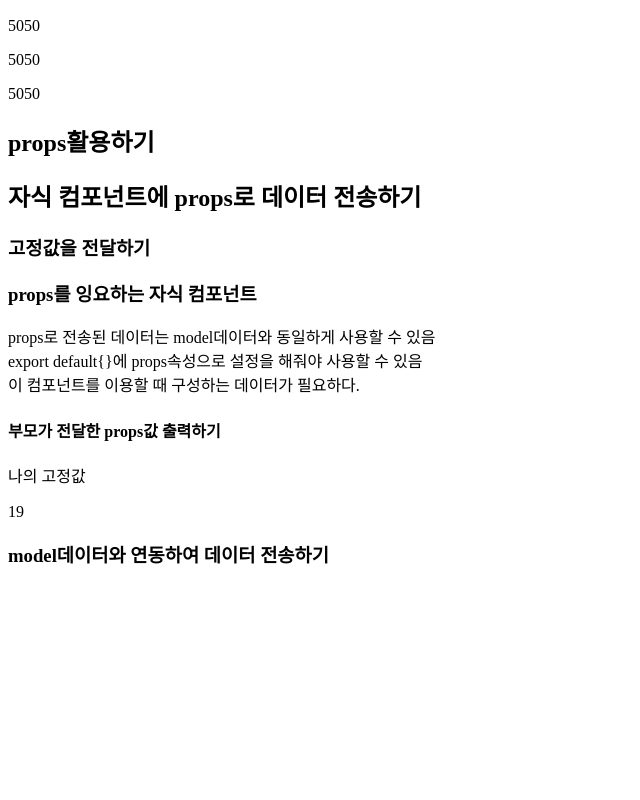
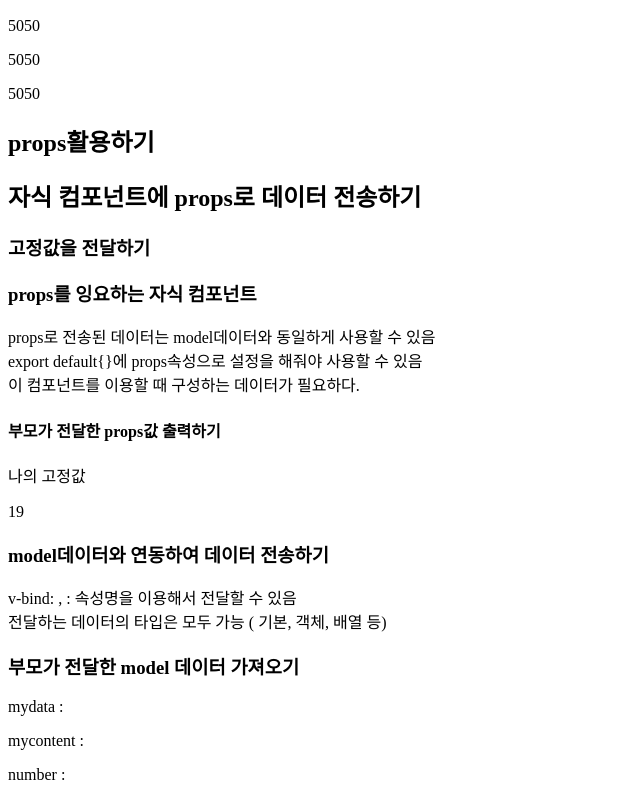
Before and after one commit to woogamjaa/vue, a Vue app in the folder vuework/npmtest/sfctest/: page / in a window 1280 px wide. Shown: the part 2172-2972 px from the top of the page, without its empty margins (0-640 px from the left). Before the commit the page ends 2757 px from the top, so only its background shows below. Built offline with nearby package versions, Linux system fonts and the light colour scheme.

Commit message:
model 연동 으로 보내기

```diff
--- a/vuework/npmtest/sfctest/src/App.vue
+++ b/vuework/npmtest/sfctest/src/App.vue
@@ -25,7 +25,7 @@
 import BasicComponent2 from './components/01_생성_이용/02_BasicComponent2.vue';
 import DataMehodUseComponent from './components/02_인스턴스활용/DataMehodUseComponent.vue';
 import ParentComponent from './components/03_props_emit/ParentComponent.vue';
-
+import ParentComponent2 from './components/03_props_emit/ParentComponent.vue';
 
 export default{
     //createApp() 함수에 설정했던 내용을 설정
--- /dev/null
+++ b/vuework/npmtest/sfctest/src/components/03_props_emit/02_PropChildComponent2.vue
@@ -0,0 +1,20 @@
+<template>
+    <div>
+        <h3>부모가 전달한 model 데이터 가져오기</h3>
+        <div>
+            <p >mydata : {{title}}</p>
+            <p>mycontent : {{content}}</p>
+            <p>number : {{su}}</p>
+
+        </div>
+    </div>
+</template>
+<script>
+export default {
+    name:"propsChildComponent2",
+    props:["title","content","su"]
+}
+</script>
+<style>
+
+</style>
--- a/vuework/npmtest/sfctest/src/components/03_props_emit/ParentComponent.vue
+++ b/vuework/npmtest/sfctest/src/components/03_props_emit/ParentComponent.vue
@@ -6,15 +6,30 @@
         <!-- <PropChildComponet mydata="오늘 금요일" num="100"/> -->
 
         <h3>model데이터와 연동하여 데이터 전송하기</h3>
+        <p>
+            v-bind: , : 속성명을 이용해서 전달할 수 있음<br>
+            전달하는 데이터의 타입은 모두 가능 ( 기본, 객체, 배열 등)
+        </p>
 
+        <PropChildComponet2 :mydata :mycontent :number/>
 
     </div>
 </template>
 <script>
 import PropChildComponet from './01_PropChildComponent.vue';
+import PropChildComponet2 from './02_PropChildComponent2.vue';
+
+const model={
+    mydata:"제목입니다.",
+    mycontent:"내용을 처리",
+    number:200,
+}
 export default {
     name:"propcontainer",
-    components:{PropChildComponet}
+    components:{PropChildComponet,PropChildComponet2},
+    data(){
+        return model;
+    }
 }
 </script>
 <style>
```
